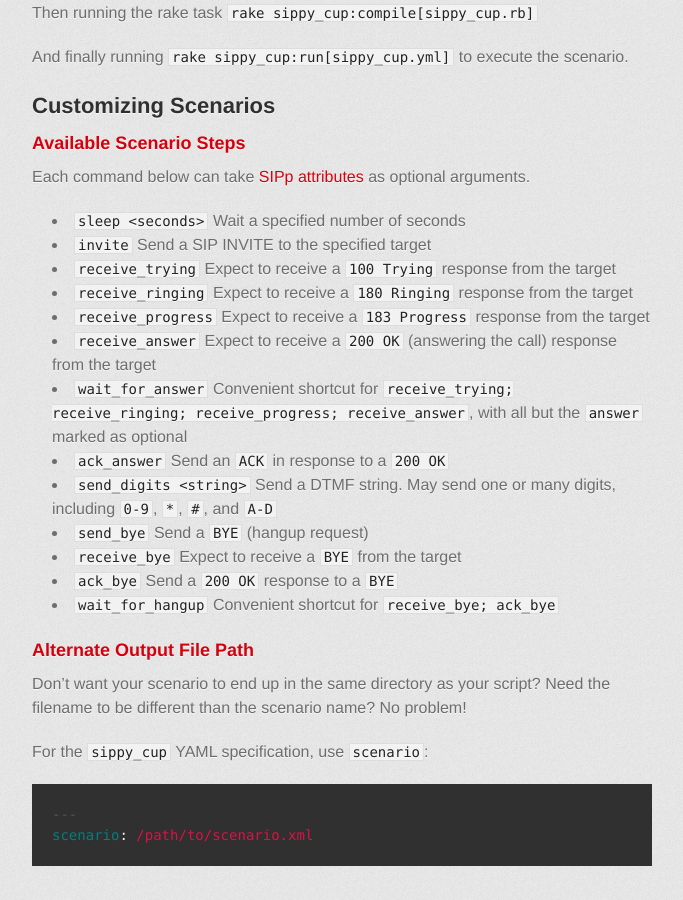
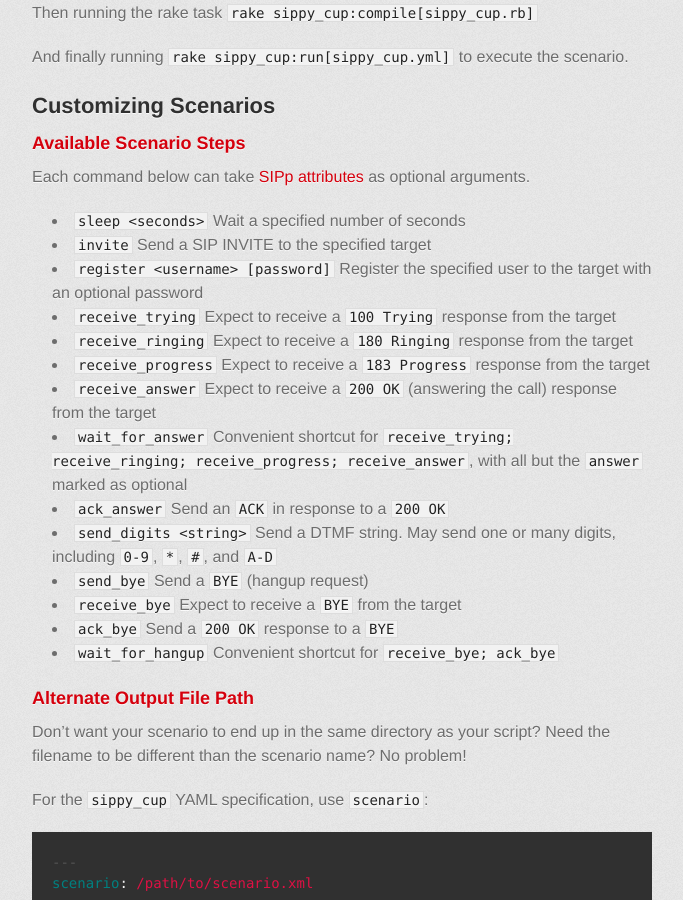
Before and after one commit to mojolingo/sippy_cup, a Jekyll site: the page built from index.md, in a window 1280 px wide and 900 px high, scrolled down 4105 px. Shown: the whole window, without its empty margins (298-981 px from the left). Built offline with Jekyll 4.4.1, drawn with Linux system fonts in a browser that asks for light colours; some web fonts are replaced.

Commit message:
Doc update

```diff
--- a/index.md
+++ b/index.md
@@ -149,6 +149,7 @@
 
 * `sleep <seconds>` Wait a specified number of seconds
 * `invite` Send a SIP INVITE to the specified target
+* `register <username> [password]` Register the specified user to the target with an optional password
 * `receive_trying` Expect to receive a `100 Trying` response from the target
 * `receive_ringing` Expect to receive a `180 Ringing` response from the target
 * `receive_progress` Expect to receive a `183 Progress` response from the target
```
